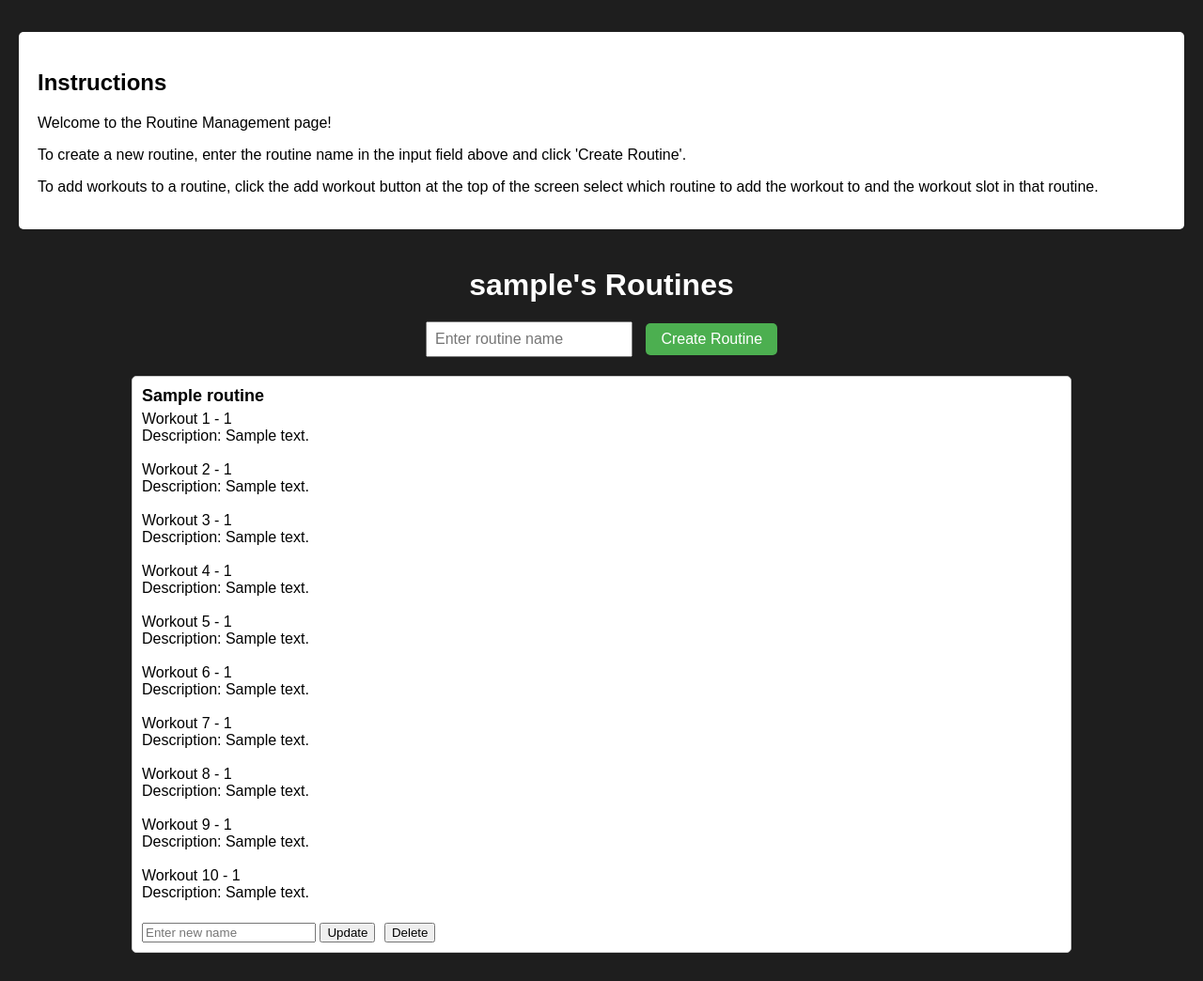
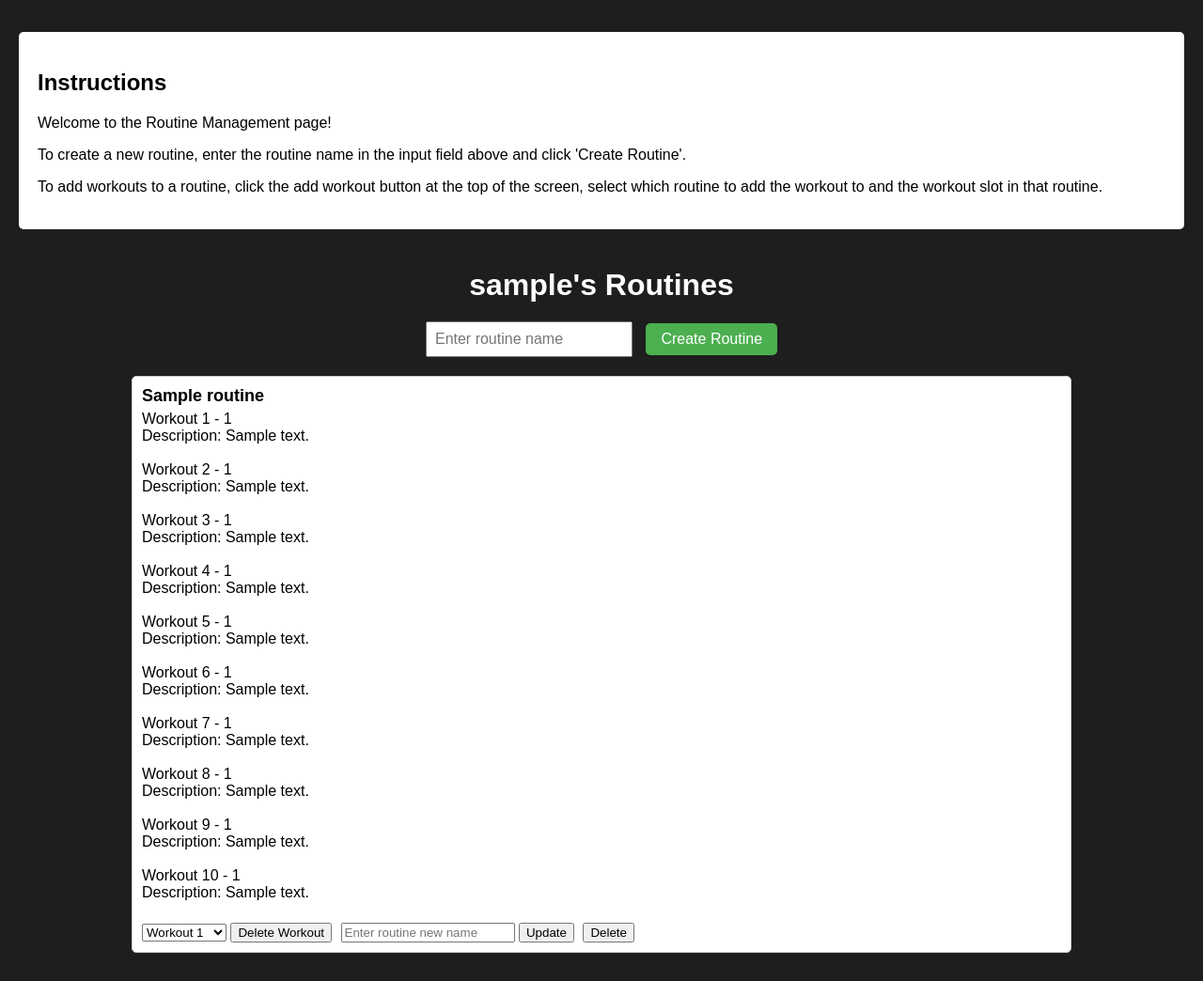
Before and after one commit to Kyel25/2602_Group_Project, a Flask app: template App/templates/routine.html in a window 1280 px wide. Shown: the part 46-1090 px from the top of the page at 94% size. Run offline with Flask 3, Linux system fonts and the light colour scheme; the template is opened without the code that fills it: values that come from a table or form of the project are taken from there, others are empty; tables that the repository leaves empty hold one stand-in row (values such as "Sample post").

Commit message:
Added in "Routines" page the option to delete workouts from routines

```diff
--- a/App/templates/routine.html
+++ b/App/templates/routine.html
@@ -126,7 +126,7 @@
             <h2>Instructions</h2>
             <p>Welcome to the Routine Management page!</p>
             <p>To create a new routine, enter the routine name in the input field above and click 'Create Routine'.</p>
-            <p>To add workouts to a routine, click the add workout button at the top of the screen select which routine to add the workout to and the workout slot in that routine.</p>
+            <p>To add workouts to a routine, click the add workout button at the top of the screen, select which routine to add the workout to and the workout slot in that routine.</p>
         </div>
         <div class="routines-container">
             <h1>{{ user.username }}'s Routines</h1>
@@ -150,9 +150,24 @@
                     <div>Workout 9 - {{ routine.work_9 }} <br> Description: {{ routine.work_9_description }}</div><br>
                     <div>Workout 10 - {{ routine.work_10 }} <br> Description: {{ routine.work_10_description }}</div><br>
                     <div class="routine-item-actions">
+                        <form id="remove_workout_from_routine" action="/delete-workout/{{routine.id}}" method="post">
+                            <select id="workout-to-delete" name="workout_num">
+                                <option value="1">Workout 1</option>
+                                <option value="2">Workout 2</option>
+                                <option value="3">Workout 3</option>
+                                <option value="4">Workout 4</option>
+                                <option value="5">Workout 5</option>
+                                <option value="6">Workout 6</option>
+                                <option value="7">Workout 7</option>
+                                <option value="8">Workout 8</option>
+                                <option value="9">Workout 9</option>
+                                <option value="10">Workout 10</option>
+                            </select>
+                            <button id="delete-workout-submit" type="submit">Delete Workout</button>
+                        </form>
                         <form id="edit-routine-form-{{ routine.id }}" action="/edit-routine/{{ routine.id }}" method="POST">
                             <input type="hidden" name="routine-id" value="{{ routine.id }}">
-                            <input type="text" name="new-name" placeholder="Enter new name" required>
+                            <input type="text" name="new-name" placeholder="Enter routine new name" required>
                             <button type="submit">Update</button>
                         </form>
                         <form action="/delete-routine/{{ routine.id }}" method="GET">
```
Also changed, not shown: App/controllers/routine.py (+36 -1 lines), App/views/index.py (+10 -1 lines).
